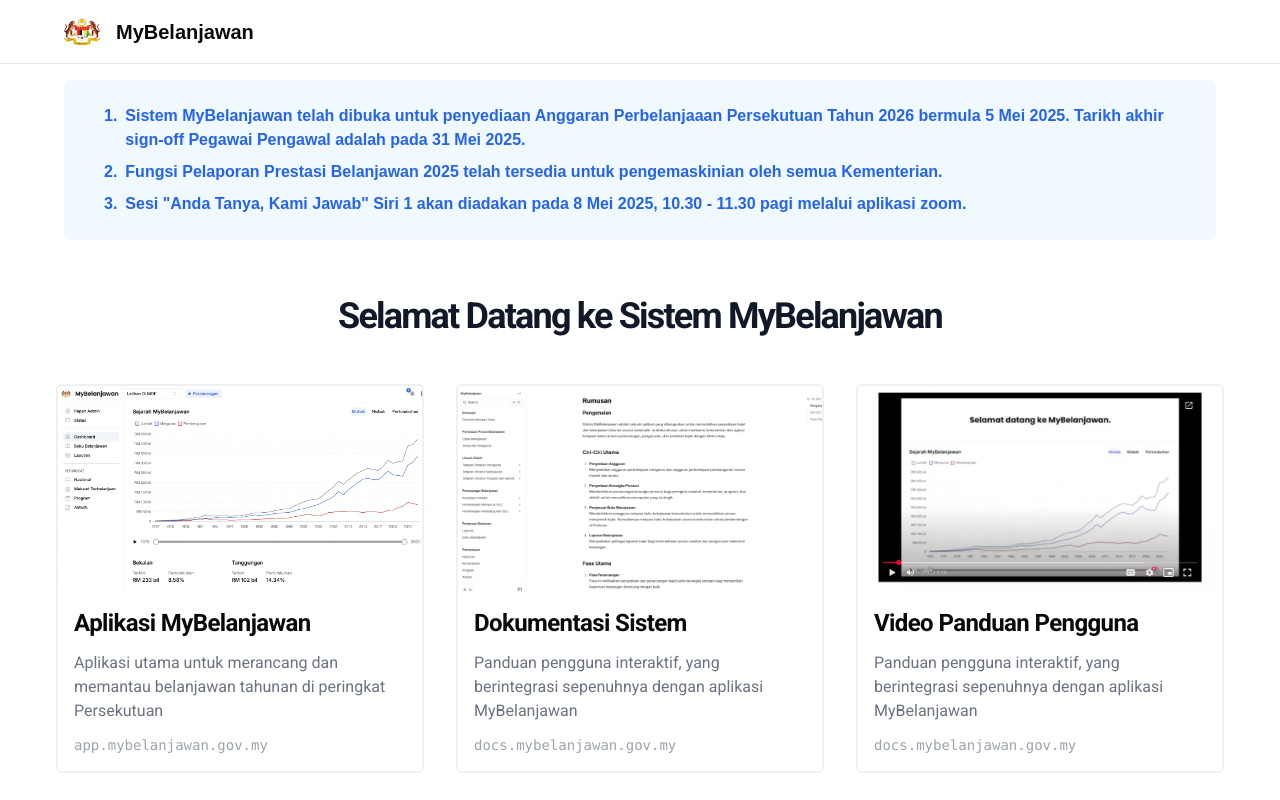
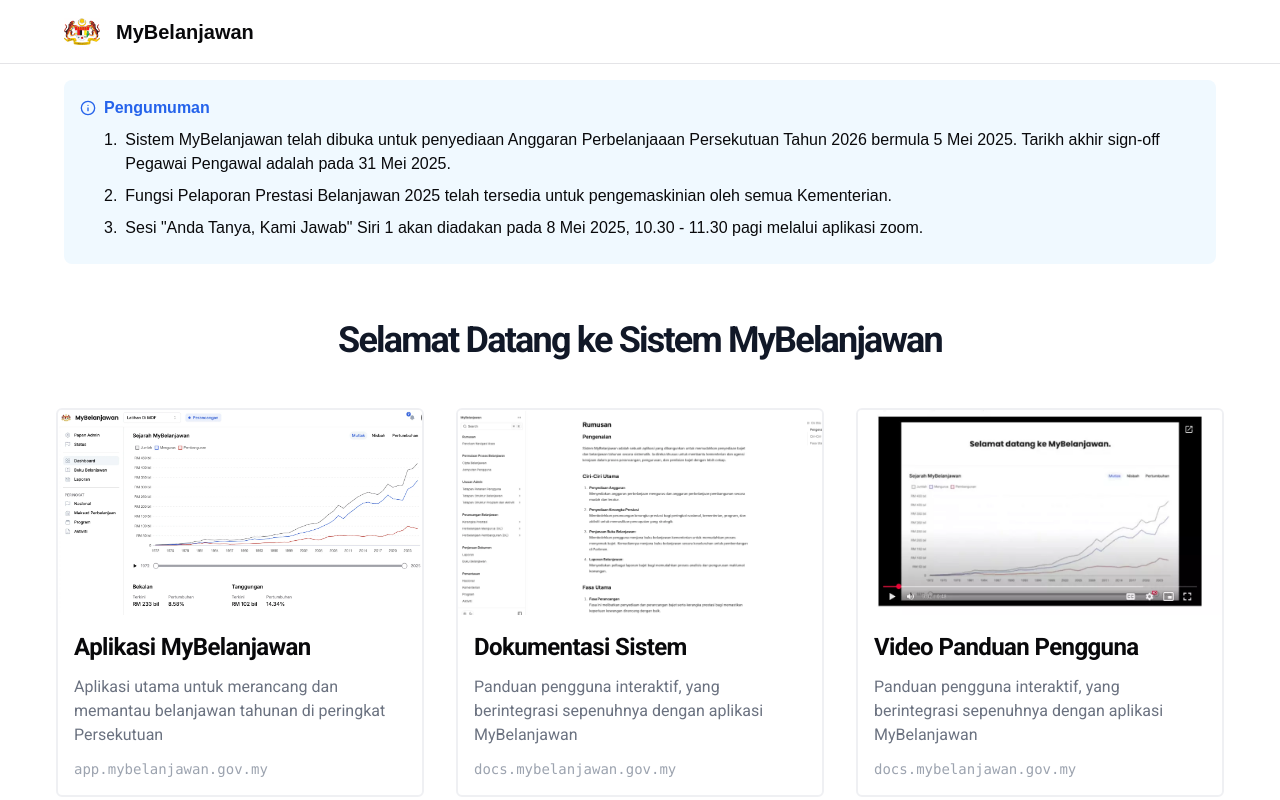
Before and after one commit to mof-malaysia/mybelanjawan-landing, a Next.js app: page / in a window 1280 px wide. Shown: the top 800 px of the page. Built offline with nearby package versions, Linux system fonts and the light colour scheme.

Commit message:
feat: refine notice ui

```diff
--- a/app/layout.tsx
+++ b/app/layout.tsx
@@ -64,8 +64,8 @@
         >
           <Header />
           <div className="container">
-            <NoticeBanner>
-              <div className="grid gap-2 py-2 px-6 justify-between text-blue-600 font-semibold">
+            <NoticeBanner title="Pengumuman">
+              <div className="grid gap-2 py-2 px-6 justify-between">
                 <div className="flex gap-2">
                   <p>1.</p>
                   <p>
```
